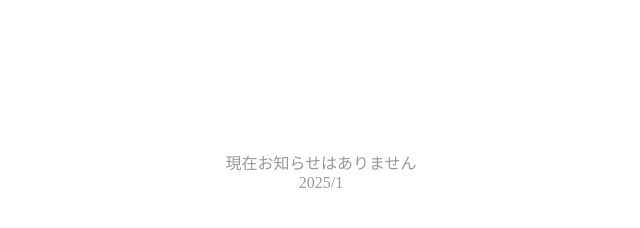
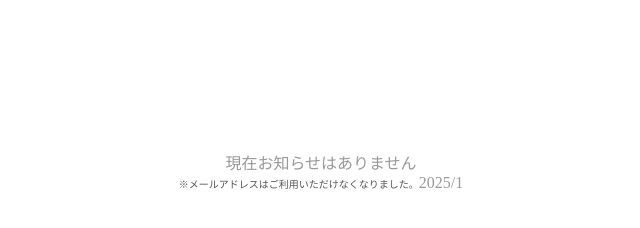
Before and after one commit to kurisuoffice/info, a plain HTML site: page index.html in a window 1280 px wide. Shown: the whole page, without its empty margins (319-959 px from the left). Drawn offline with Linux system fonts and the light colour scheme.

Commit message:
Update index.html

```diff
--- a/index.html
+++ b/index.html
@@ -8,7 +8,7 @@
 </head>
 <body>
 <div style="margin:150px auto;text-align:center;max-width:1000px;" >
-    <p style="color:#999;">現在お知らせはありません<br>2025/1</p>
+    <p style="color:#999;">現在お知らせはありません<br><span style="color:#555;font-size:10px;">※メールアドレスはご利用いただけなくなりました。</span>2025/1</p>
 </div>
 </body>
 </html>
```
